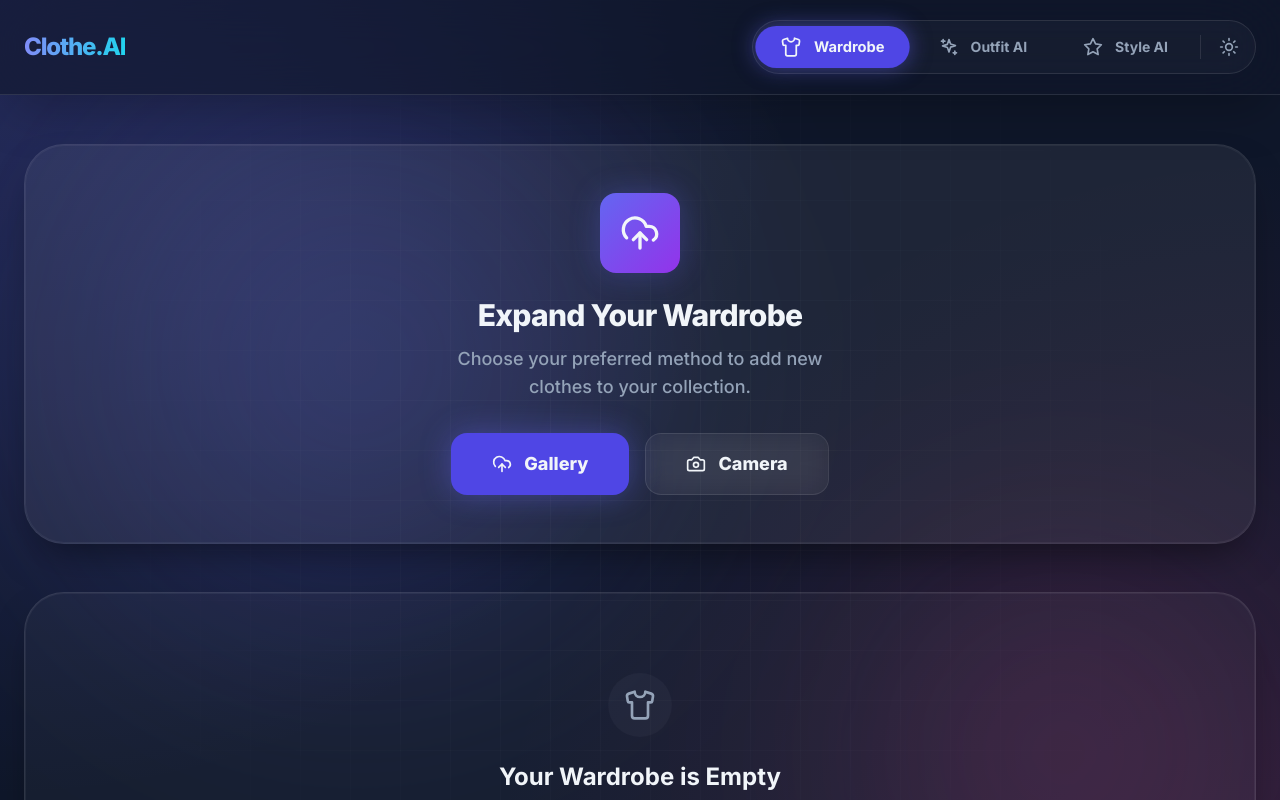
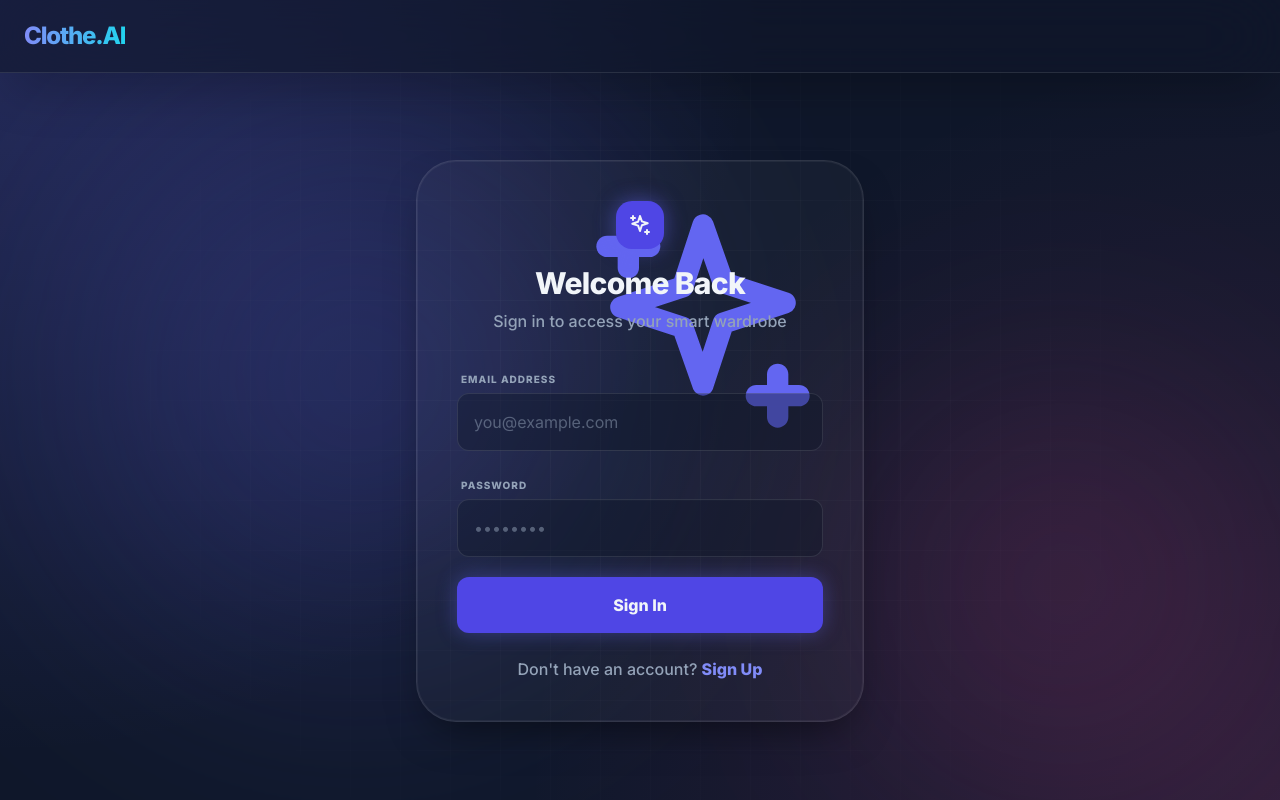
Before and after one commit to Rasgulla812/SmartWD, a React (Vite) app: page / in a window 1280 px wide. Shown: the top 800 px of the page. Built offline with nearby package versions, Linux system fonts and the light colour scheme.

Commit message:
Update1.32

```diff
--- a/App.tsx
+++ b/App.tsx
@@ -2,8 +2,10 @@ import React, { useState, useRef, useCallback } from 'react';
 import type { WardrobeItem, View } from './types';
 import { classifyImage, recommendOutfit, rateOutfit, generateAllPossibleOutfits, type StyleRating, type MultiOutfitResult } from './services/geminiService';
 import { ShirtIcon, SparklesIcon, WandIcon, UploadCloudIcon, LoaderIcon, DownloadIcon, StarIcon, ThermometerIcon, SunIcon, MoonIcon, CameraIcon, ChevronDownIcon, TrashIcon, XIcon } from './components/icons';
+import { AuthView } from './components/AuthView';
+import { LogOutIcon } from './components/icons';
 
-const Header: React.FC<{ activeView: View; setActiveView: (view: View) => void; theme: string; toggleTheme: () => void }> = ({ activeView, setActiveView, theme, toggleTheme }) => {
+const Header: React.FC<{ activeView: View; setActiveView: (view: View) => void; theme: string; toggleTheme: () => void; isAuthenticated: boolean; onLogout: () => void }> = ({ activeView, setActiveView, theme, toggleTheme, isAuthenticated, onLogout }) => {
   const navItems = [
     { id: 'wardrobe', icon: ShirtIcon, label: 'Wardrobe' },
     { id: 'recommender', icon: SparklesIcon, label: 'Outfit AI' },
@@ -16,6 +18,7 @@ const Header: React.FC<{ activeView: View; setActiveView: (view: View) => void;
         <div className="container mx-auto px-6">
           <div className="flex justify-between items-center py-4 md:py-5">
             <h1 className="text-xl md:text-2xl font-black tracking-tighter bg-gradient-to-r from-indigo-400 to-cyan-400 text-transparent bg-clip-text">Clothe.AI</h1>
+            {isAuthenticated && (
               <nav className="hidden md:flex items-center space-x-2 bg-white/5 backdrop-blur-lg p-1.5 rounded-full border border-white/10">
                 {navItems.map((item) => (
                   <button
@@ -42,7 +45,16 @@ const Header: React.FC<{ activeView: View; setActiveView: (view: View) => void;
                     <MoonIcon className="w-5 h-5 transition-transform group-hover:-rotate-12" />
                   )}
                 </button>
+                <div className="w-px h-6 bg-white/10 mx-2"></div>
+                <button
+                  onClick={onLogout}
+                  className="p-2.5 rounded-full text-red-400 hover:bg-red-500/10 transition-all duration-300"
+                  title="Logout"
+                >
+                  <LogOutIcon className="w-5 h-5" />
+                </button>
               </nav>
+            )}
             <div className="md:hidden text-xs font-black uppercase tracking-widest text-slate-500">
               Smart Wardrobe
             </div>
@@ -50,7 +62,7 @@ const Header: React.FC<{ activeView: View; setActiveView: (view: View) => void;
         </div>
       </header>
 
-      {/* Mobile Bottom Navigation */}
+      {isAuthenticated && (
         <nav className="md:hidden fixed bottom-5 left-4 right-4 bg-slate-950/80 backdrop-blur-3xl z-30 flex items-center justify-around p-1.5 rounded-3xl border border-white/10 shadow-[0_20px_50px_rgba(0,0,0,0.5)]">
           {navItems.map((item) => (
             <button
@@ -77,6 +89,7 @@ const Header: React.FC<{ activeView: View; setActiveView: (view: View) => void;
             <span className="text-[9px] font-black uppercase tracking-tighter">{theme === 'dark' ? 'Light' : 'Dark'}</span>
           </button>
         </nav>
+      )}
     </>
   );
 };
@@ -808,7 +821,19 @@ const IntroLoader: React.FC<{ onComplete: () => void }> = ({ onComplete }) => {
 
 export default function App() {
   const [showIntro, setShowIntro] = useState(true);
-  const [activeView, setActiveView] = useState<View>('wardrobe');
+  const [authToken, setAuthToken] = useState<string | null>(() => {
+    if (typeof window !== 'undefined') {
+      return localStorage.getItem('auth_token');
+    }
+    return null;
+  });
+
+  const [activeView, setActiveView] = useState<View>(() => {
+    if (typeof window !== 'undefined' && localStorage.getItem('auth_token')) {
+      return 'wardrobe';
+    }
+    return 'auth';
+  });
   const [wardrobeItems, setWardrobeItems] = useState<WardrobeItem[]>([]);
   const [recommendation, setRecommendation] = useState<string | null>(null);
   const [multiOutfits, setMultiOutfits] = useState<MultiOutfitResult[]>([]);
@@ -836,6 +861,19 @@ export default function App() {
 
   const toggleTheme = useCallback(() => {
     setTheme(prev => prev === 'dark' ? 'light' : 'dark');
+  }, []);
+
+  const handleAuthSuccess = useCallback((token: string) => {
+    localStorage.setItem('auth_token', token);
+    setAuthToken(token);
+    setActiveView('wardrobe');
+  }, []);
+
+  const handleLogout = useCallback(() => {
+    localStorage.removeItem('auth_token');
+    setAuthToken(null);
+    setActiveView('auth');
+    setWardrobeItems([]);
   }, []);
 
   const handleImageUpload = useCallback(async (file: File) => {
@@ -917,7 +955,14 @@ export default function App() {
         <div className="bg-blob" style={{ top: '-10%', left: '-5%' }}></div>
         <div className="bg-blob-2"></div>
 
-        <Header activeView={activeView} setActiveView={setActiveView} theme={theme} toggleTheme={toggleTheme} />
+        <Header
+          activeView={activeView}
+          setActiveView={setActiveView}
+          theme={theme}
+          toggleTheme={toggleTheme}
+          isAuthenticated={!!authToken && activeView !== 'auth'}
+          onLogout={handleLogout}
+        />
 
         <main className="container mx-auto px-4 md:px-6 pt-24 md:pt-36 pb-32 md:pb-12 relative z-1">
           {error && (
@@ -928,6 +973,7 @@ export default function App() {
           )}
 
           <div className="animate-fade-in delay-200">
+            {activeView === 'auth' && <AuthView onAuthSuccess={handleAuthSuccess} />}
             {activeView === 'wardrobe' && <WardrobeView items={wardrobeItems} onImageUpload={handleImageUpload} onDeleteItem={id => setWardrobeItems(prev => prev.filter(i => i.id !== id))} isLoading={isLoading} />}
             {activeView === 'recommender' && (
               <OutfitRecommenderView
--- /dev/null
+++ b/components/AuthView.tsx
@@ -0,0 +1,136 @@
+import React, { useState } from 'react';
+import { SparklesIcon, LoaderIcon } from './icons';
+import { registerUser, loginUser } from '../services/authService';
+
+export const AuthView: React.FC<{
+  onAuthSuccess: (token: string, user: any) => void;
+}> = ({ onAuthSuccess }) => {
+  const [isLogin, setIsLogin] = useState(true);
+  const [name, setName] = useState('');
+  const [email, setEmail] = useState('');
+  const [password, setPassword] = useState('');
+  const [isLoading, setIsLoading] = useState(false);
+  const [error, setError] = useState<string | null>(null);
+
+  const handleSubmit = async (e: React.FormEvent) => {
+    e.preventDefault();
+    setError(null);
+    setIsLoading(true);
+
+    try {
+      if (isLogin) {
+        const data = await loginUser(email, password);
+        onAuthSuccess(data.token, null); // user info normally comes after /user fetch but token relies on App
+      } else {
+        const data = await registerUser(name, email, password);
+        onAuthSuccess(data.token, null);
+      }
+    } catch (err: any) {
+      setError(err.message);
+    } finally {
+      setIsLoading(false);
+    }
+  };
+
+  return (
+    <div className="flex items-center justify-center min-h-[70vh] animate-fade-in p-4">
+      <div className="w-full max-w-md glass-card rounded-[2.5rem] border border-white/10 shadow-2xl p-8 md:p-10 relative overflow-hidden">
+        <div className="absolute top-0 right-0 p-8 transform translate-x-1/2 -translate-y-1/2 rotate-12 opacity-10 pointer-events-none">
+          <SparklesIcon className="w-64 h-64 text-indigo-500" />
+        </div>
+
+        <div className="text-center mb-8 relative z-10">
+          <div className="inline-flex items-center justify-center p-3 mb-4 bg-indigo-600 rounded-2xl shadow-[0_0_20px_rgba(99,102,241,0.5)]">
+            <SparklesIcon className="h-6 w-6 text-white" />
+          </div>
+          <h2 className="text-3xl font-black text-white tracking-tight">
+            {isLogin ? 'Welcome Back' : 'Create Account'}
+          </h2>
+          <p className="text-slate-400 font-medium mt-2">
+            {isLogin
+              ? 'Sign in to access your smart wardrobe'
+              : 'Join Clothe.AI to revolutionize your style'}
+          </p>
+        </div>
+
+        {error && (
+          <div className="mb-6 p-4 rounded-xl bg-red-500/10 border border-red-500/20 text-sm text-red-400 font-bold text-center">
+            {error}
+          </div>
+        )}
+
+        <form onSubmit={handleSubmit} className="space-y-5 relative z-10">
+          {!isLogin && (
+            <div className="space-y-1 text-left">
+              <label className="text-[10px] uppercase font-black tracking-widest text-slate-500 ml-1">
+                Full Name
+              </label>
+              <input
+                type="text"
+                required
+                value={name}
+                onChange={(e) => setName(e.target.value)}
+                placeholder="John Doe"
+                className="w-full p-4 bg-slate-900/40 border border-white/10 rounded-xl text-white placeholder:text-slate-600 focus:border-indigo-500 outline-none transition-all"
+              />
+            </div>
+          )}
+
+          <div className="space-y-1 text-left">
+            <label className="text-[10px] uppercase font-black tracking-widest text-slate-500 ml-1">
+              Email Address
+            </label>
+            <input
+              type="email"
+              required
+              value={email}
+              onChange={(e) => setEmail(e.target.value)}
+              placeholder="you@example.com"
+              className="w-full p-4 bg-slate-900/40 border border-white/10 rounded-xl text-white placeholder:text-slate-600 focus:border-indigo-500 outline-none transition-all"
+            />
+          </div>
+
+          <div className="space-y-1 text-left">
+            <label className="text-[10px] uppercase font-black tracking-widest text-slate-500 ml-1">
+              Password
+            </label>
+            <input
+              type="password"
+              required
+              value={password}
+              onChange={(e) => setPassword(e.target.value)}
+              placeholder="••••••••"
+              className="w-full p-4 bg-slate-900/40 border border-white/10 rounded-xl text-white placeholder:text-slate-600 focus:border-indigo-500 outline-none transition-all"
+            />
+          </div>
+
+          <button
+            type="submit"
+            disabled={isLoading}
+            className="w-full flex items-center justify-center p-4 rounded-xl text-white font-black bg-indigo-600 hover:bg-indigo-500 active:scale-95 transition-all duration-300 shadow-[0_0_20px_rgba(99,102,241,0.4)] disabled:opacity-50 disabled:cursor-not-allowed mt-4"
+          >
+            {isLoading ? (
+              <LoaderIcon className="w-5 h-5 animate-spin mr-2" />
+            ) : null}
+            {isLogin ? 'Sign In' : 'Sign Up'}
+          </button>
+        </form>
+
+        <div className="mt-6 text-center z-10 relative">
+          <p className="text-slate-400 font-medium">
+            {isLogin ? "Don't have an account?" : "Already have an account?"}{' '}
+            <button
+              onClick={() => {
+                setIsLogin(!isLogin);
+                setError(null);
+              }}
+              className="text-indigo-400 font-black hover:text-indigo-300 transition-colors"
+            >
+              {isLogin ? 'Sign Up' : 'Sign In'}
+            </button>
+          </p>
+        </div>
+      </div>
+    </div>
+  );
+};
--- a/components/icons.tsx
+++ b/components/icons.tsx
@@ -260,3 +260,22 @@ export const XIcon = ({ className }: { className?: string }) => (
     <path d="m6 6 12 12" />
   </svg>
 );
+
+export const LogOutIcon = ({ className }: { className?: string }) => (
+  <svg
+    xmlns="http://www.w3.org/2000/svg"
+    width="24"
+    height="24"
+    viewBox="0 0 24 24"
+    fill="none"
+    stroke="currentColor"
+    strokeWidth="2"
+    strokeLinecap="round"
+    strokeLinejoin="round"
+    className={className}
+  >
+    <path d="M9 21H5a2 2 0 0 1-2-2V5a2 2 0 0 1 2-2h4" />
+    <polyline points="16 17 21 12 16 7" />
+    <line x1="21" y1="12" x2="9" y2="12" />
+  </svg>
+);
--- /dev/null
+++ b/services/authService.ts
@@ -0,0 +1,39 @@
+const API_URL = 'http://localhost:5000/api/auth';
+
+export const registerUser = async (name: string, email: string, password: string) => {
+  const res = await fetch(`${API_URL}/register`, {
+    method: 'POST',
+    headers: { 'Content-Type': 'application/json' },
+    body: JSON.stringify({ name, email, password }),
+  });
+
+  const data = await res.json();
+  if (!res.ok) throw new Error(data.msg || 'Registration failed');
+  return data;
+};
+
+export const loginUser = async (email: string, password: string) => {
+  const res = await fetch(`${API_URL}/login`, {
+    method: 'POST',
+    headers: { 'Content-Type': 'application/json' },
+    body: JSON.stringify({ email, password }),
+  });
+
+  const data = await res.json();
+  if (!res.ok) throw new Error(data.msg || 'Login failed');
+  return data;
+};
+
+export const getUserContext = async (token: string) => {
+  const res = await fetch(`${API_URL}/user`, {
+    method: 'GET',
+    headers: {
+      'Content-Type': 'application/json',
+      'x-auth-token': token,
+    },
+  });
+
+  const data = await res.json();
+  if (!res.ok) throw new Error(data.msg || 'Failed to fetch user');
+  return data;
+};
--- a/types.ts
+++ b/types.ts
@@ -8,4 +8,4 @@ export interface WardrobeItem {
   texture?: string;
 }
 
-export type View = 'wardrobe' | 'recommender' | 'rater';
+export type View = 'auth' | 'wardrobe' | 'recommender' | 'rater';
```
Lines whose indentation alone changed are shown as unchanged.
